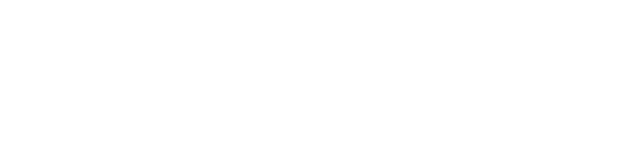
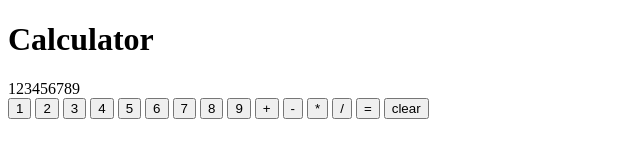
Before and after one commit to LNorris91/calculator, a plain HTML site: page index.html in a window 1280 px wide. Shown: the whole page, without its empty margins (0-640 px from the left). Drawn offline with Linux system fonts and the light colour scheme.

Commit message:
Create HTML for Calculator
this commit will create the html for the
calculator with it's buttons, and a display

```diff
--- a/index.html
+++ b/index.html
@@ -8,6 +8,26 @@
     <link rel="stylesheet" href="style.css">
 </head>
 <body>
-
+    <h1>Calculator</h1>
+    <div id="container">
+        <div id="display">123456789</div>
+        <div class="buttons">
+            <button class="numBtn">1</button>
+            <button class="numBtn">2</button>
+            <button class="numBtn">3</button>
+            <button class="numBtn">4</button>
+            <button class="numBtn">5</button>
+            <button class="numBtn">6</button>
+            <button class="numBtn">7</button>
+            <button class="numBtn">8</button>
+            <button class="numBtn">9</button>
+            <button class="opBtn">+</button>
+            <button class="opBtn">-</button>
+            <button class="opBtn">*</button>
+            <button class="opBtn">/</button>
+            <button class="funcBtn">=</button>
+            <button class="funcBtn">clear</button>
+        </div>
+    </div>
 </body>
 </html>
--- a/main.js
+++ b/main.js
@@ -19,4 +19,4 @@ const operate = function(operator, num1, num2) {
    return operator(num1, num2)
 }
 
-console.log(operate(divide, 10, 5))
+console.log(operate(divide, 10, 20))
```
